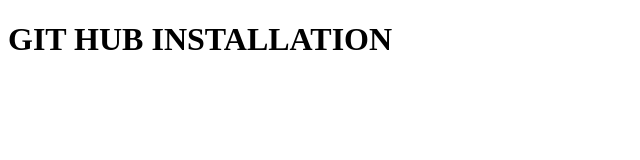
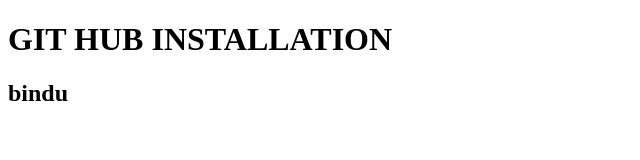
Before and after one commit to badisabindu/bhoomi, a plain HTML site: page index.html in a window 1280 px wide. Shown: the whole page, without its empty margins (0-640 px from the left). Drawn offline with Linux system fonts and the light colour scheme.

Commit message:
Update index.html

```diff
--- a/index.html
+++ b/index.html
@@ -7,5 +7,8 @@
 </head>
 <body>
     <h1> GIT HUB INSTALLATION</h1>
+    <h2>
+        bindu
+    </h2>
 </body>
 </html>
```
